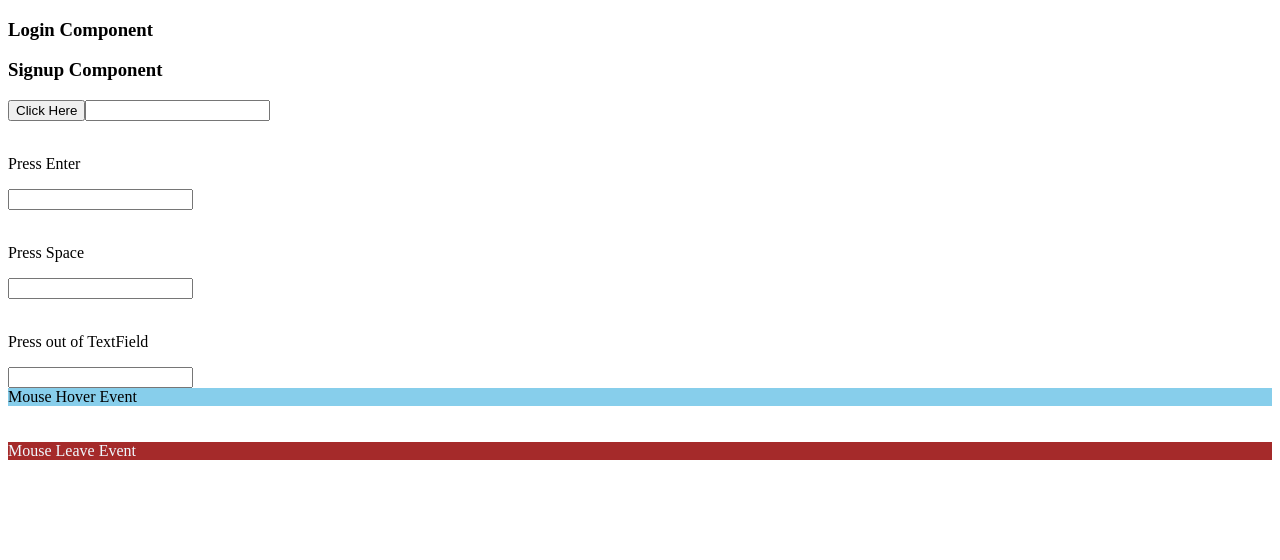
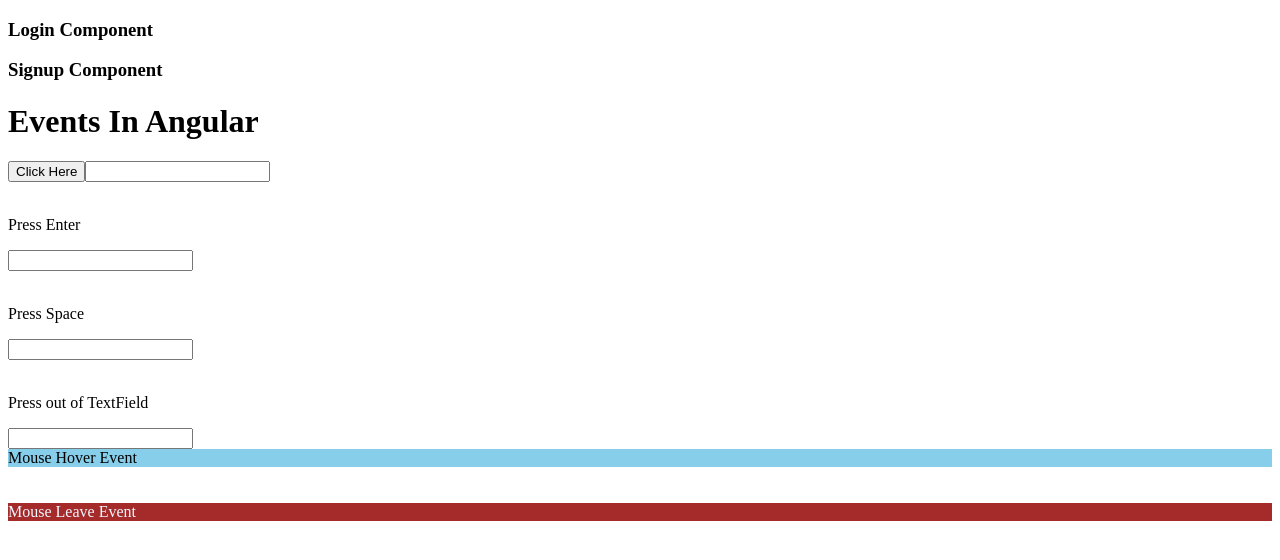
Before and after one commit to Shujaat34/angular-work, an Angular app: page / in a window 1280 px wide. Shown: the top 560 px of the page. Built offline with nearby package versions, Linux system fonts and the light colour scheme.

Commit message:
Title Added

```diff
--- a/src/app/app.component.html
+++ b/src/app/app.component.html
@@ -1,6 +1,7 @@
 <app-login></app-login>
 <app-signup></app-signup>
 
+<h1>Events In Angular</h1>
 <!-- This is a Button Click Event -->
 <button (click) = "myEvent('This is Click Event')">Click Here</button>
 
```
